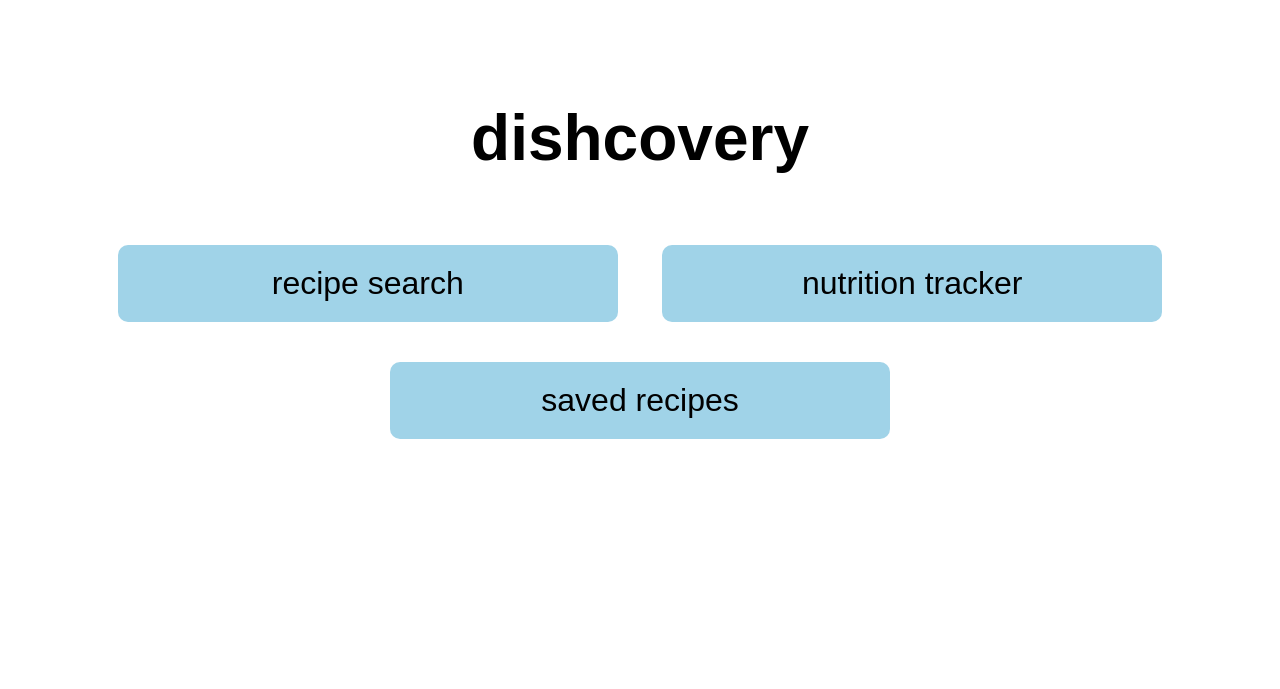
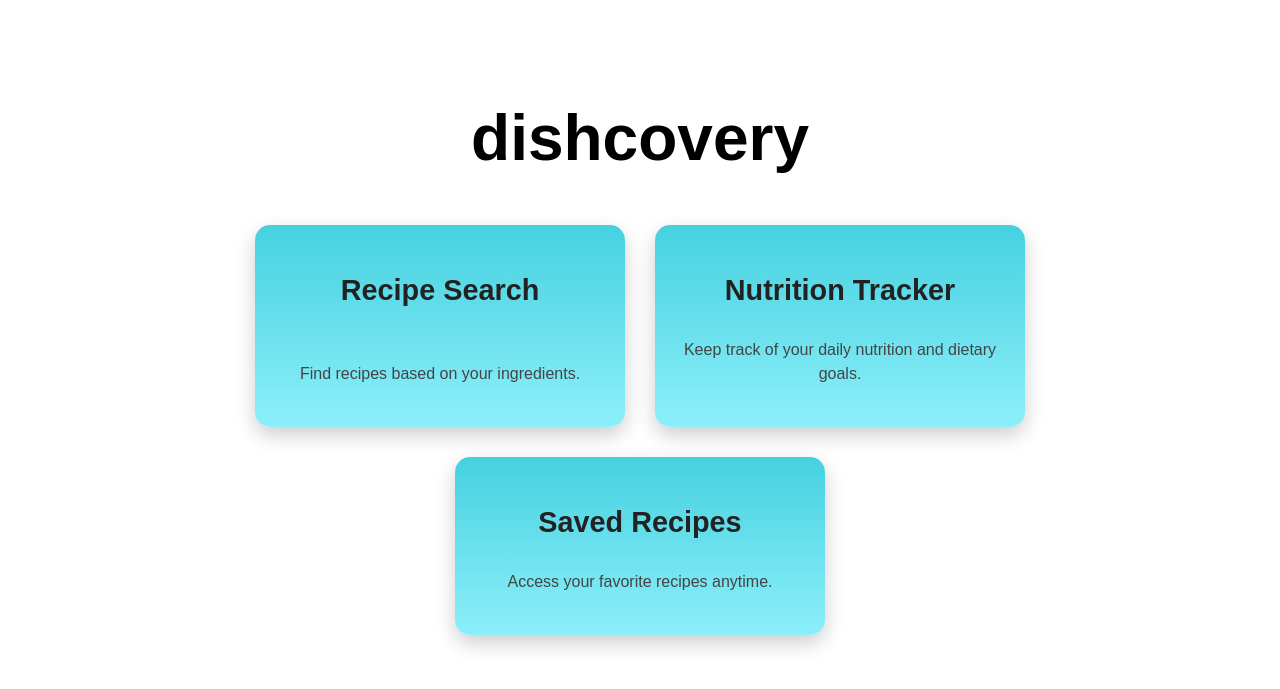
Before and after one commit to ongsici/Dishcovery, a Flask app: page / in a window 1280 px wide. Shown: the top 689 px of the page. Run offline with Flask 3, Linux system fonts and the light colour scheme.

Commit message:
chore: integrated frontend and backend for recipe search and added recipe search results page

```diff
--- a/src/app.py
+++ b/src/app.py
@@ -1,6 +1,12 @@
+import requests
 from flask import Flask, render_template, request
-import requests
+from src.utils.data_models import IngredientsInput
+from src.utils.get_spoonacular import get_nutrition_by_id, get_recipe_by_id, get_recipe_by_ingredients
+
+
 app = Flask(__name__)
+
+results = {}
 
 
 @app.route("/")
@@ -12,6 +18,89 @@ def home():
 def recipe_search():
     return render_template("recipe_search.html")
 
+@app.route("/ingredients_search", methods=["POST"])
+def ingredients_search():
+    data = request.get_json()
+    ingredients_list = data.get("ingredients", [])
+    # filter_option = data.get("filter", "default1")
+    # sort_option = data.get("sort", "default")
+
+    # Get the list of recipes based on the ingredients list
+    recipe_ingredients = get_recipe_by_ingredients(ingredients_list)
+
+    # Initialize an empty dictionary to store the organized recipe details
+
+    # Loop through each recipe in the list and fetch the details and nutrition info
+    for recipe in recipe_ingredients:
+        recipe_id = recipe['id']
+        recipe_name = recipe['title']
+
+        missed_ingredients = []
+        used_ingredients = []
+        extended_ingredients = []
+
+        # Extracting missedIngredients (only the names)
+        for ingredient in recipe['missedIngredients']:
+            missed_ingredients.append(ingredient['name'])
+
+        # Extracting usedIngredients (only the names)
+        for ingredient in recipe['usedIngredients']:
+            used_ingredients.append(ingredient['name'])
+
+        # Fetch recipe details and nutrition for the current recipe ID
+        recipe_details = get_recipe_by_id(recipe_id)
+        recipe_nutrition = get_nutrition_by_id(recipe_id)
+
+        for ingredient in recipe_details.get('extendedIngredients'):
+            name = ingredient.get('name')
+            image = ingredient.get('image')
+            metric = ingredient.get("measures", {}).get("metric", {})
+
+            # Prepare the metric in a readable format
+            if metric:
+                metric_info = f"{metric.get('amount', '')} {metric.get('unitShort', '')}"
+            else:
+                metric_info = "No metric data available"
+
+            extended_ingredients.append({
+                "name": name,
+                "image": image,
+                "metric": metric_info
+            })
+
+        # Organize the response into a structured dictionary
+        organized_recipe = {
+            "id": recipe_id,  # Include recipe ID
+            "name": recipe_name,  # Include recipe name
+            "image": recipe_details.get('image'),  # Include image
+            "extended_ingredients": extended_ingredients,  # Include ingredients from the details
+            "missed_ingredients": missed_ingredients,  # Only names of missed ingredients
+            "used_ingredients": used_ingredients,  # Only names of used ingredients
+            "labels": {  # Labels for dietary preferences
+                "vegan": recipe_details.get('vegan'),
+                "vegetarian": recipe_details.get('vegetarian'),
+                "glutenFree": recipe_details.get('glutenFree'),
+                "lowFodmap": recipe_details.get('lowFodmap'),
+                "sustainable": recipe_details.get('sustainable')
+            },
+            "nutrition": {  # Nutrition information
+                "calories": recipe_nutrition.get('calories'),
+                "carbohydrate": recipe_nutrition.get('carbs'),
+                "fat": recipe_nutrition.get('fat'),
+                "protein": recipe_nutrition.get('protein'),
+            }
+        }
+
+        # Add the recipe to the results dictionary with recipe_name as the key
+        results[recipe_name] = organized_recipe
+
+        # print(results)
+
+    return results
+
+@app.route("/recipe_search_results")
+def recipe_search_results():
+    return render_template("recipe_search_results.html", recipes=results)
 
 @app.route("/nutrition_tracker")
 def nutrition_tracker():
--- a/src/templates/index.html
+++ b/src/templates/index.html
@@ -12,9 +12,56 @@
             }
             h1 {
                 font-size: 4em;
-                margin-bottom: 50px;vbb
+                margin-bottom: 50px;
             }
-            .button {
+            .card-container {
+                display: flex;
+                flex-wrap: wrap;
+                justify-content: center;
+                gap: 30px;
+            }
+            .card {
+                background: linear-gradient(180deg, #46d1e0, #8ceffa);
+                color: #333;
+                border-radius: 15px;
+                box-shadow: 0 8px 20px rgba(0, 0, 0, 0.2);
+                width: 90%;
+                max-width: 320px;
+                padding: 25px;
+                text-align: left;
+                cursor: pointer;
+                text-decoration: none;
+                display: flex;
+                flex-direction: column;
+                justify-content: space-between;
+                transition: transform 0.3s ease, box-shadow 0.3s ease;
+            }
+            .card:hover {
+                box-shadow: 0 12px 30px rgba(0, 0, 0, 0.3);
+                transform: translateY(-10px);
+            }
+            .card h2 {
+                font-size: 1.8em;
+                text-align: center;
+                margin-bottom: 15px;
+                color: #222;
+            }
+            .card p {
+                font-size: 1em;
+                text-align: center;
+                line-height: 1.5;
+                color: #444;
+            }
+            @media (max-width: 600px) {
+                h1 {
+                    font-size: 2.5em;
+                }
+                .card {
+                    width: 100%;
+                    padding: 20px;
+                }
+            }
+            /* .button {
                 background-color: #A0D3E8;
                 border: none;
                 color: black;
@@ -28,16 +75,26 @@
                 border-radius: 10px;
                 width: 60%;
                 max-width: 400px;
-            }
+            } */
         </style>
     </head>
     <body>
         <h1>dishcovery</h1>
 
-        <p>
-            <a href="/recipe_search" class="button">recipe search</a>
-            <a href="/nutrition_tracker" class="button">nutrition tracker</a>
-            <a href="/saved_recipes" class="button">saved recipes</a>
-        </p>
+        <div class="card-container">
+            <a href="/recipe_search" class="card">
+                <h2>Recipe Search</h2>
+                <p>Find recipes based on your ingredients.</p>
+            </a>
+            <a href="/nutrition_tracker" class="card">
+                <h2>Nutrition Tracker</h2>
+                <p>Keep track of your daily nutrition and dietary goals.</p>
+            </a>
+            <a href="/saved_recipes" class="card">
+                <h2>Saved Recipes</h2>
+                <p>Access your favorite recipes anytime.</p>
+            </a>
+        </div>
+
     </body>
 </html>
--- a/src/utils/get_spoonacular.py
+++ b/src/utils/get_spoonacular.py
@@ -13,7 +13,7 @@ def get_recipe_by_ingredients(ingredients_list: List):
     params ={
         "ingredients": ingredients,
         "apiKey": API_KEY,
-        "number": 10
+        "number": 2
     }
     response = requests.get(url, params=params)
     data = response.json()
```
Also changed, not shown: src/templates/recipe_search.html (+84 -7 lines), src/templates/recipe_search_results.html (added, +61 -0 lines).
